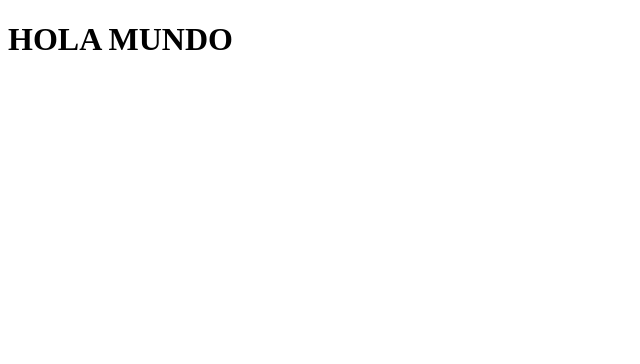
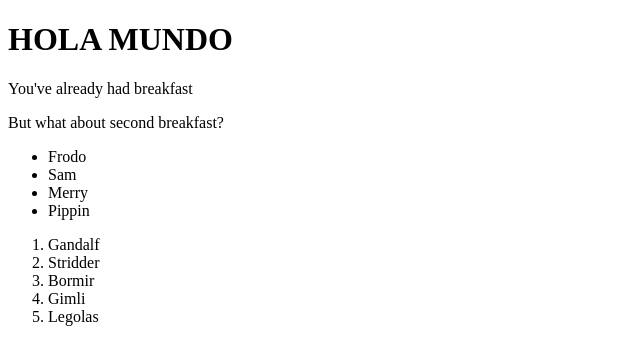
Before and after one commit to Wolfgang1478/wolfgang1478.github.io, a plain HTML site: page index.html in a window 1280 px wide. Shown: the whole page, without its empty margins (0-640 px from the left). Drawn offline with Linux system fonts and the light colour scheme.

Commit message:
Nuevo commit

```diff
--- a/index.html
+++ b/index.html
@@ -6,5 +6,23 @@
 	</head>
 	<body>
 		<h1> HOLA MUNDO </h1>
+		<p>
+		You've already had breakfast
+		<p>
+		But what about second breakfast?
+		<ul>
+			<li> Frodo </li>
+			<li> Sam </li>
+			<li> Merry </li>
+			<li> Pippin</li>
+		</ul>
+		<ol>
+			<li> Gandalf </li>
+			<li> Stridder </li>
+			<li> Bormir </li>
+			<li> Gimli </li>
+			<li> Legolas </li>
+		</ol>
+		<a href='chompos.jpg'></a>
 	</body>
 </html>
```
Also changed, not shown: chompos.jpg (added).
